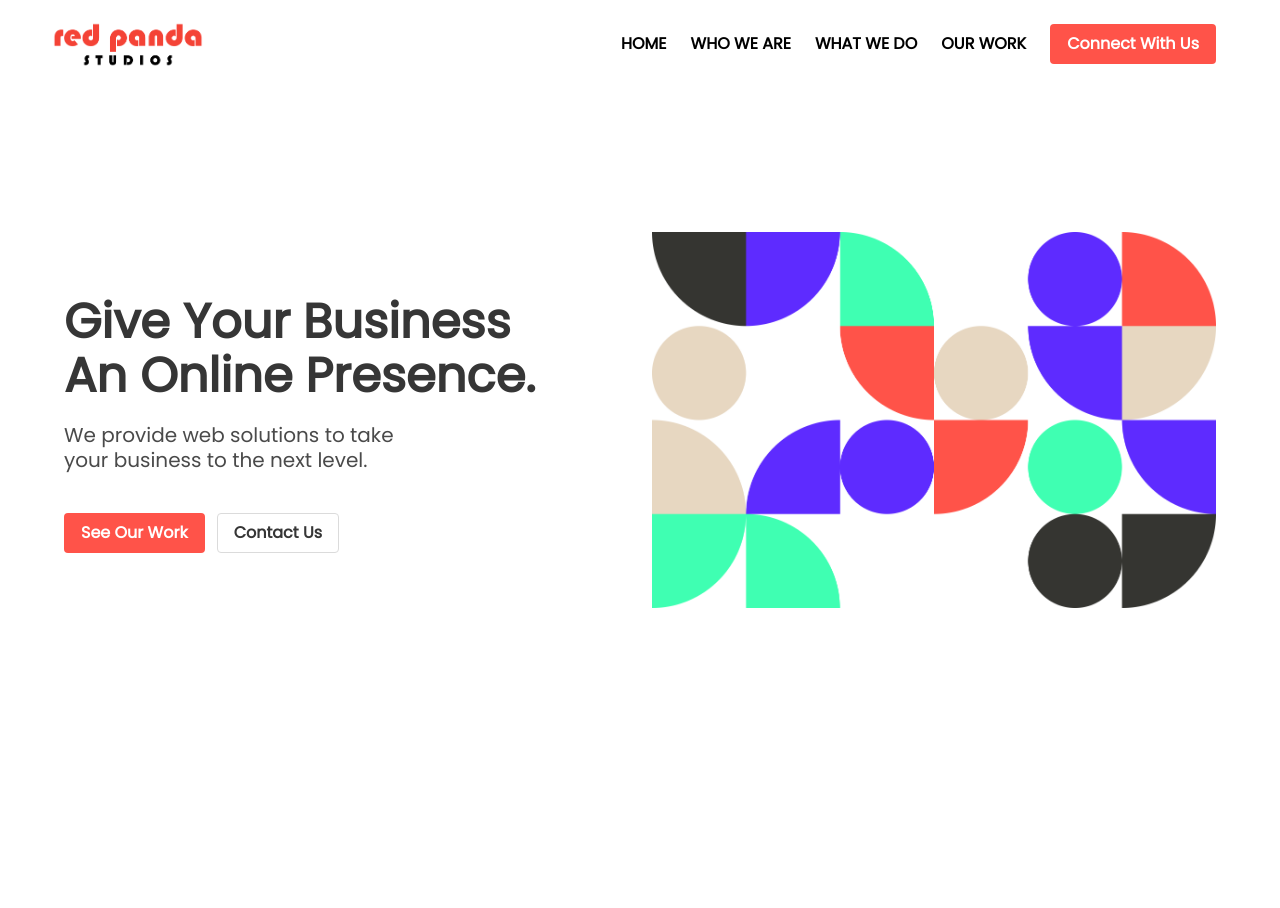
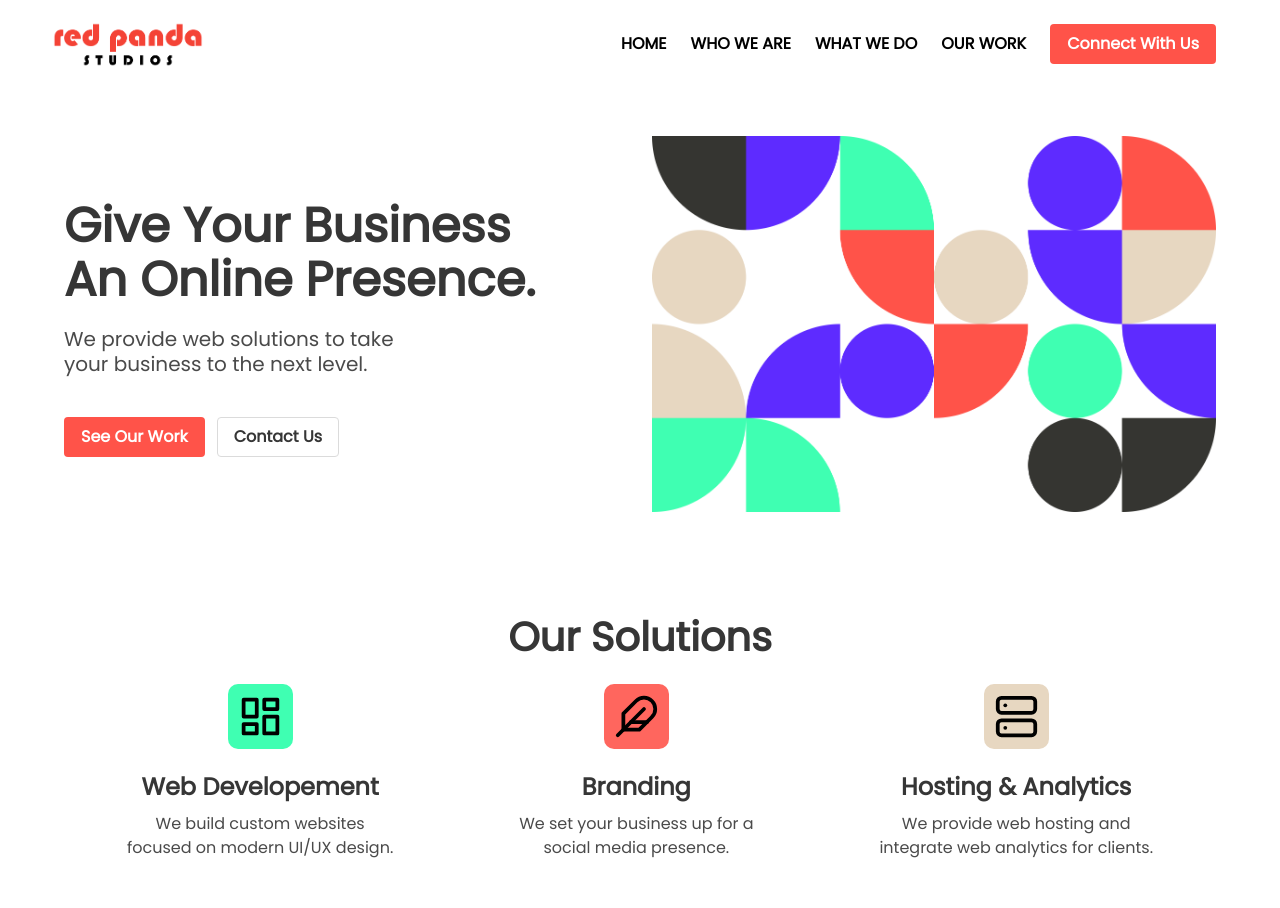
Before and after one commit to HimalP/RedPandaStudios, a website: page index.html in a window 1280 px wide. Before the commit the page ends 800 px from the top, so only its background shows below. Drawn offline with Linux system fonts and the light colour scheme.

Commit message:
solutions section created

```diff
--- a/assets/css/style.css
+++ b/assets/css/style.css
@@ -4,6 +4,31 @@
 	width: 152px;
 }
 
-#hero-illustration {
-	position: relative;
+/* Our Solutions Section */
+.solution-cards {
+	display: flex;
+	justify-content: space-around;
 }
+.solution-card {
+	display: grid;
+	place-items: center;
+}
+
+.icon-container {
+	background: red;
+	display: flex;
+	border-radius: 10px;
+	padding: 10px;
+}
+
+.solution-card:nth-child(1) .icon-container {
+	background: #3fffb2;
+}
+
+.solution-card:nth-child(2) .icon-container {
+	background: #ff665e;
+}
+
+.solution-card:nth-child(3) .icon-container {
+	background: #e7d7c1;
+}
--- a/index.html
+++ b/index.html
@@ -38,7 +38,7 @@
 			</div>
 		</nav>
 
-		<section class="hero is-medium">
+		<section class="hero is-halfheight">
 			<div class="hero-body">
 				<div class="container">
 					<div class="columns is-vcentered">
@@ -75,5 +75,93 @@
 				</div>
 			</div>
 		</section>
+
+		<section class="section">
+			<div class="container">
+				<p class="title is-size-2 has-text-centered">Our Solutions</p>
+
+				<div class="solution-cards has-text-centered">
+					<div class="solution-card">
+						<div class="icon-container mb-5">
+							<svg
+								xmlns="http://www.w3.org/2000/svg"
+								width="45"
+								height="45"
+								viewBox="0 0 24 24"
+								fill="none"
+								stroke="#000000"
+								stroke-width="2"
+								stroke-linecap="round"
+								stroke-linejoin="round"
+							>
+								<rect x="3" y="3" width="7" height="9"></rect>
+								<rect x="14" y="3" width="7" height="5"></rect>
+								<rect x="14" y="12" width="7" height="9"></rect>
+								<rect x="3" y="16" width="7" height="5"></rect>
+							</svg>
+						</div>
+
+						<p class="title is-size-4 mb-3">Web Developement</p>
+						<p>
+							We build custom websites <br />
+							focused on modern UI/UX design.
+						</p>
+					</div>
+
+					<div class="solution-card">
+						<div class="icon-container mb-5">
+							<svg
+								xmlns="http://www.w3.org/2000/svg"
+								width="45"
+								height="45"
+								viewBox="0 0 24 24"
+								fill="none"
+								stroke="#000000"
+								stroke-width="2"
+								stroke-linecap="round"
+								stroke-linejoin="round"
+							>
+								<path d="M20.24 12.24a6 6 0 00-8.49-8.49L5 10.5V19h8.5z"></path>
+								<line x1="16" y1="8" x2="2" y2="22"></line>
+								<line x1="17.5" y1="15" x2="9" y2="15"></line>
+							</svg>
+						</div>
+
+						<p class="title is-size-4 mb-3">Branding</p>
+						<p>
+							We set your business up for a <br />
+							social media presence.
+						</p>
+					</div>
+
+					<div class="solution-card">
+						<div class="icon-container mb-5">
+							<svg
+								xmlns="http://www.w3.org/2000/svg"
+								width="45"
+								height="45"
+								viewBox="0 0 24 24"
+								fill="none"
+								stroke="#000000"
+								stroke-width="2"
+								stroke-linecap="round"
+								stroke-linejoin="round"
+							>
+								<rect x="2" y="2" width="20" height="8" rx="2" ry="2"></rect>
+								<rect x="2" y="14" width="20" height="8" rx="2" ry="2"></rect>
+								<line x1="6" y1="6" x2="6.01" y2="6"></line>
+								<line x1="6" y1="18" x2="6.01" y2="18"></line>
+							</svg>
+						</div>
+
+						<p class="title is-size-4 mb-3">Hosting & Analytics</p>
+						<p>
+							We provide web hosting and <br />
+							integrate web analytics for clients.
+						</p>
+					</div>
+				</div>
+			</div>
+		</section>
 	</body>
 </html>
```
